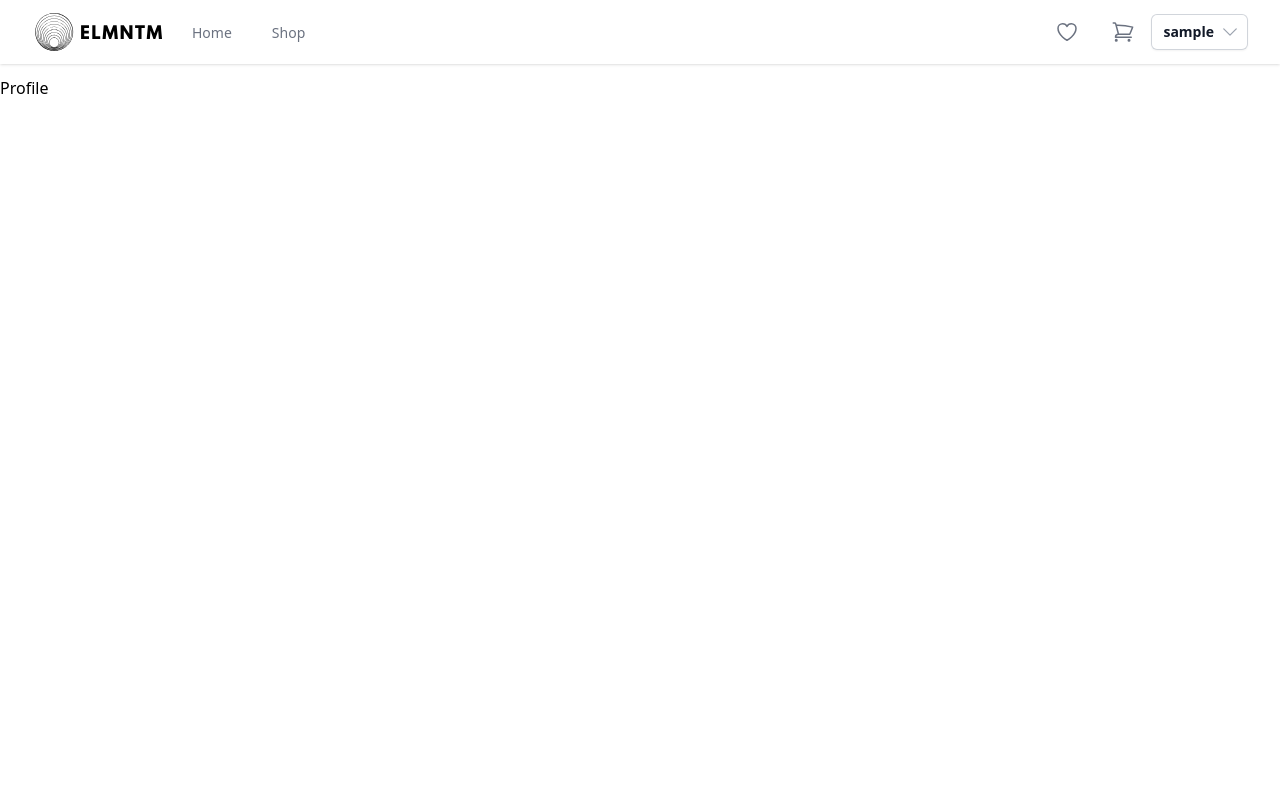
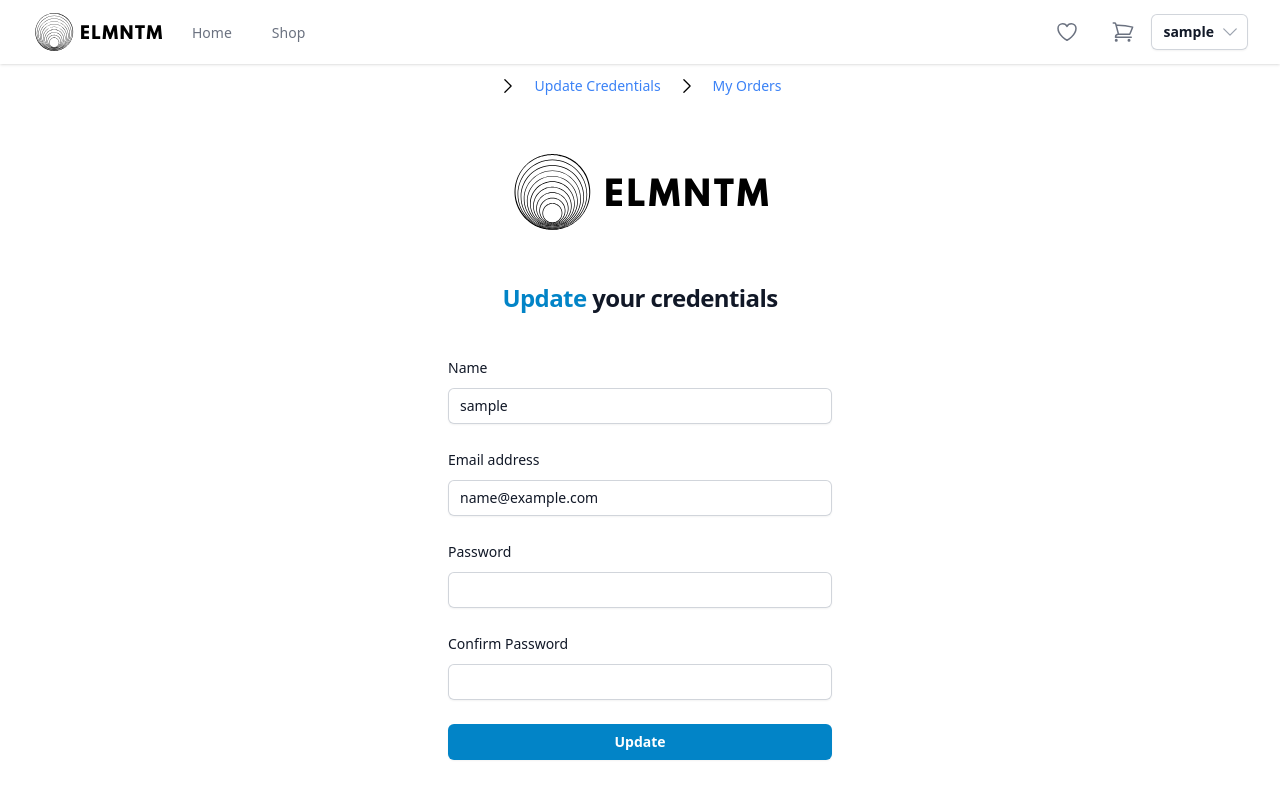
Before and after one commit to nikoauer/Elementum-E-Commerce-Store, a React (Vite) app in the folder Frontend/: page /profile in a window 1280 px wide. Shown: the top 798 px of the page. Built offline with nearby package versions, Linux system fonts and the light colour scheme; sample sign-in values are in the browser's storage.

Commit message:
update profile page working

```diff
--- a/Frontend/src/pages/Auth/Login.jsx
+++ b/Frontend/src/pages/Auth/Login.jsx
@@ -43,7 +43,7 @@ const Login = () => {
   return (
     <div className="flex min-h-full flex-1 flex-col justify-center px-6 py-12 lg:px-8">
       <div className="sm:mx-auto sm:w-full sm:max-w-sm">
-        <img className="mx-auto h-16 w-auto" src={logo} alt="logo" />
+        <img className="mx-auto h-24 w-auto" src={logo} alt="logo" />
         <h2 className="mt-10 text-center text-2xl font-bold leading-9 tracking-tight text-gray-900">
           Login to your <span className="text-sky-600">account.</span> Your next
           adventure is waiting
--- a/Frontend/src/pages/Auth/Register.jsx
+++ b/Frontend/src/pages/Auth/Register.jsx
@@ -49,7 +49,7 @@ const Register = () => {
   return (
     <div className="flex min-h-full flex-1 flex-col justify-center px-6 py-12 lg:px-8">
       <div className="sm:mx-auto sm:w-full sm:max-w-sm">
-        <img className="mx-auto h-16 w-auto" src={logo} alt="logo" />
+        <img className="mx-auto h-24 w-auto" src={logo} alt="logo" />
         <h2 className="mt-10 text-center text-2xl font-bold leading-9 tracking-tight text-gray-900">
           Sign up for an <span className="text-sky-600">account.</span> Your
           next adventure is waiting
--- a/Frontend/src/pages/User/Profile.jsx
+++ b/Frontend/src/pages/User/Profile.jsx
@@ -1,10 +1,12 @@
 import { useEffect, useState } from "react"
-import { Toast } from "react-toastify"
+import { toast } from "react-toastify"
 import Loader from "../../components/Loader"
 import { setCredientials } from "../../redux/features/auth/authSlice"
 import { useDispatch, useSelector } from "react-redux"
-import { Link } from "react-router-dom"
+import { NavLink } from "react-router-dom"
 import { useProfileMutation } from "../../redux/api/usersAPISlice"
+import logo from "../../images/logo8.svg"
+import { ChevronRightIcon } from "@heroicons/react/24/outline";
 
 
 const Profile = () => {
@@ -24,8 +26,153 @@ const Profile = () => {
         setEmail(userInfo.email)
     }, [userInfo.username, userInfo.email])
 
+    const submitHandler = async (e) => {
+        e.preventDefault();
+        if (password !== confirmPassword) {
+          toast.error("Passwords do not match");
+        } else {
+          try {
+            const result = await updateProfile({ _id: userInfo._id, username, email, password }).unwrap();
+            dispatch(setCredientials({ ...result }));
+            toast.success("Profile succesfully updated!");
+          } catch (error) {
+            console.log(error);
+            toast.error(error?.data?.message || error.message);
+          }
+        }
+      };
+
+      const pages = [
+        { name: 'Update Credentials', to:"/profile", current: false },
+        { name: 'My Orders', to: '/user-orders', current: true },
+      ]
+
     return(
-        <div>Profile</div>
+        <>
+        <nav className="flex justify-center" aria-label="Breadcrumb">
+        <ol role="list" className="flex items-center space-x-4">
+          {pages.map((page) => (
+            <li key={page.name}>
+              <div className="flex items-center">
+                <ChevronRightIcon className="h-5 w-5"></ChevronRightIcon>
+                <NavLink
+                  to={page.to}
+                  className="ml-4 text-sm font-medium text-blue-500 hover:text-blue-700"
+                  aria-current={page.current ? 'page' : undefined}
+                >
+                  {page.name}
+                </NavLink>
+              </div>
+            </li>
+          ))}
+        </ol>
+      </nav>
+        <div className="flex min-h-full flex-1 flex-col justify-center px-6 py-12 lg:px-8">
+        <div className="sm:mx-auto sm:w-full sm:max-w-sm">
+          <img className="mx-auto h-24 w-auto" src={logo} alt="logo" />
+          <h2 className="mt-10 text-center text-2xl font-bold leading-9 tracking-tight text-gray-900">
+            <span className="text-sky-600">Update</span> your credentials
+          </h2>
+        </div>
+
+        <div className="mt-10 sm:mx-auto sm:w-full sm:max-w-sm">
+          <form className="space-y-6" onSubmit={submitHandler} method="POST">
+            <div>
+              <label
+                htmlFor="username"
+                className="block text-sm font-medium leading-6 text-gray-900"
+              >
+                Name
+              </label>
+              <div className="mt-2">
+                <input
+                  id="username"
+                  name="username"
+                  type="text"
+                  required
+                  value={username}
+                  onChange={(e) => setUsername(e.target.value)}
+                  className="block w-full rounded-md border-0 pl-3 py-1.5 text-gray-900 shadow-sm ring-1 ring-inset ring-gray-300 placeholder:text-gray-400 focus:ring-2 focus:ring-inset focus:ring-blue-600 sm:text-sm sm:leading-6"
+                />
+              </div>
+            </div>
+
+            <div>
+              <label
+                htmlFor="email"
+                className="block text-sm font-medium leading-6 text-gray-900"
+              >
+                Email address
+              </label>
+              <div className="mt-2">
+                <input
+                  id="email"
+                  name="email"
+                  type="email"
+                  required
+                  value={email}
+                  onChange={(e) => setEmail(e.target.value)}
+                  className="block w-full rounded-md border-0 pl-3 py-1.5 text-gray-900 shadow-sm ring-1 ring-inset ring-gray-300 placeholder:text-gray-400 focus:ring-2 focus:ring-inset focus:ring-blue-600 sm:text-sm sm:leading-6"
+                />
+              </div>
+            </div>
+
+            <div>
+              <div className="flex items-center">
+                <label
+                  htmlFor="password"
+                  className="block text-sm font-medium leading-6 text-gray-900"
+                >
+                  Password
+                </label>
+              </div>
+              <div className="mt-2">
+                <input
+                  id="password"
+                  name="password"
+                  type="password"
+                  required
+                  value={password}
+                  onChange={(e) => setPassword(e.target.value)}
+                  className="block w-full rounded-md border-0 pl-3 py-1.5 text-gray-900 shadow-sm ring-1 ring-inset ring-gray-300 placeholder:text-gray-400 focus:ring-2 focus:ring-inset focus:ring-blue-600 sm:text-sm sm:leading-6"
+                />
+              </div>
+            </div>
+
+            <div>
+              <label
+                htmlFor="confirmPassword"
+                className="block text-sm font-medium leading-6 text-gray-900"
+              >
+                Confirm Password
+              </label>
+              <div className="mt-2">
+                <input
+                  id="confirmPassword"
+                  name="confirmPassword"
+                  type="password"
+                  required
+                  value={confirmPassword}
+                  onChange={(e) => setConfirmPassword(e.target.value)}
+                  className="block w-full rounded-md border-0 pl-3 py-1.5 text-gray-900 shadow-sm ring-1 ring-inset ring-gray-300 placeholder:text-gray-400 focus:ring-2 focus:ring-inset focus:ring-blue-600 sm:text-sm sm:leading-6"
+                />
+              </div>
+            </div>
+
+            <div>
+              <button
+                type="submit"
+                disabled={loadingUpdateProfile}
+                className="flex w-full justify-center rounded-md bg-sky-600 px-3 py-1.5 text-sm font-semibold leading-6 text-white shadow-sm hover:bg-sky-700 focus-visible:outline focus-visible:outline-2 focus-visible:outline-offset-2 focus-visible:outline-sky-700"
+              >
+                {loadingUpdateProfile ? "Updating..." : "Update"}
+              </button>
+            </div>
+            {loadingUpdateProfile && <Loader />}
+          </form>
+        </div>
+      </div>
+      </>
     )
 }
 
```
